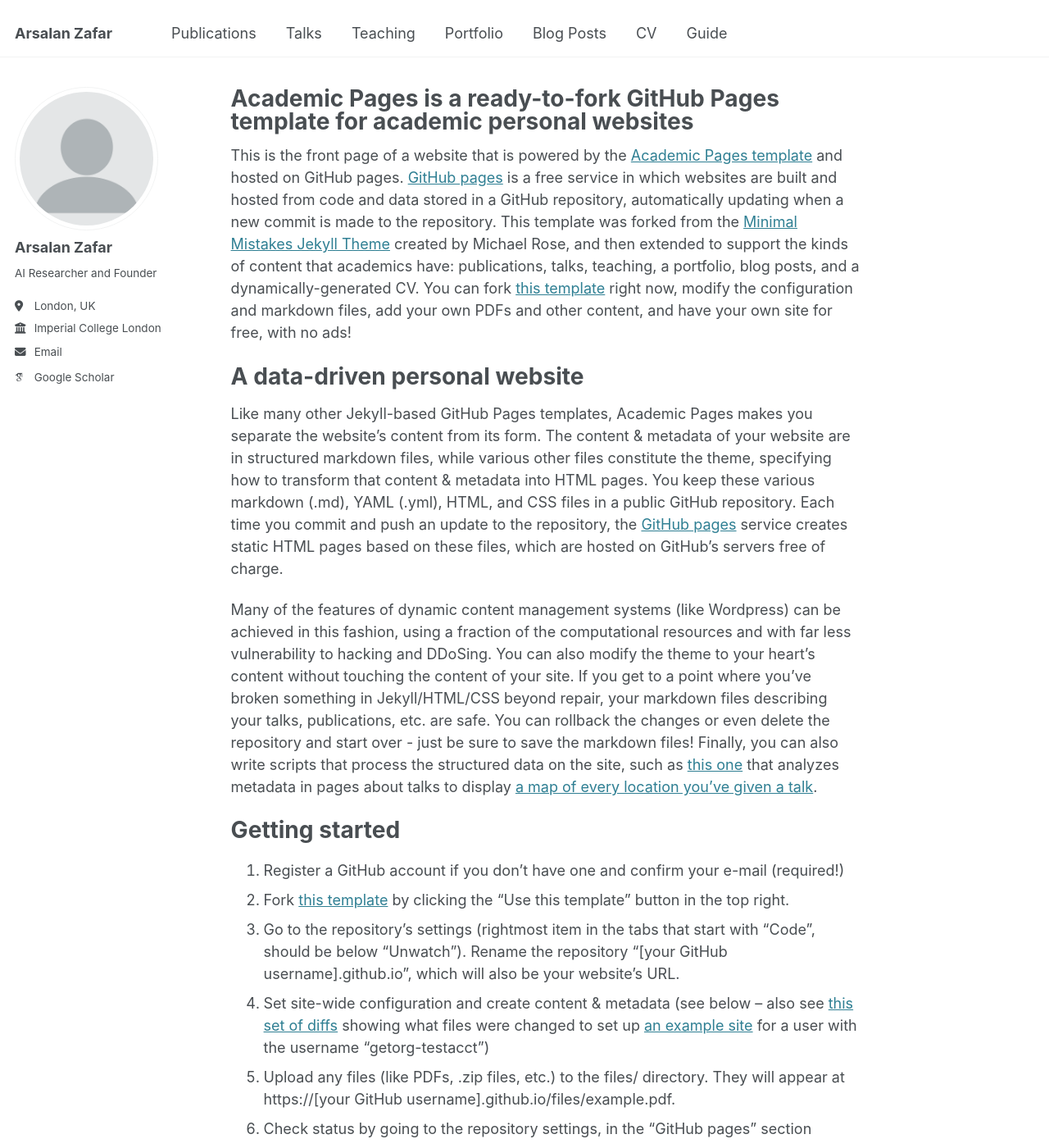
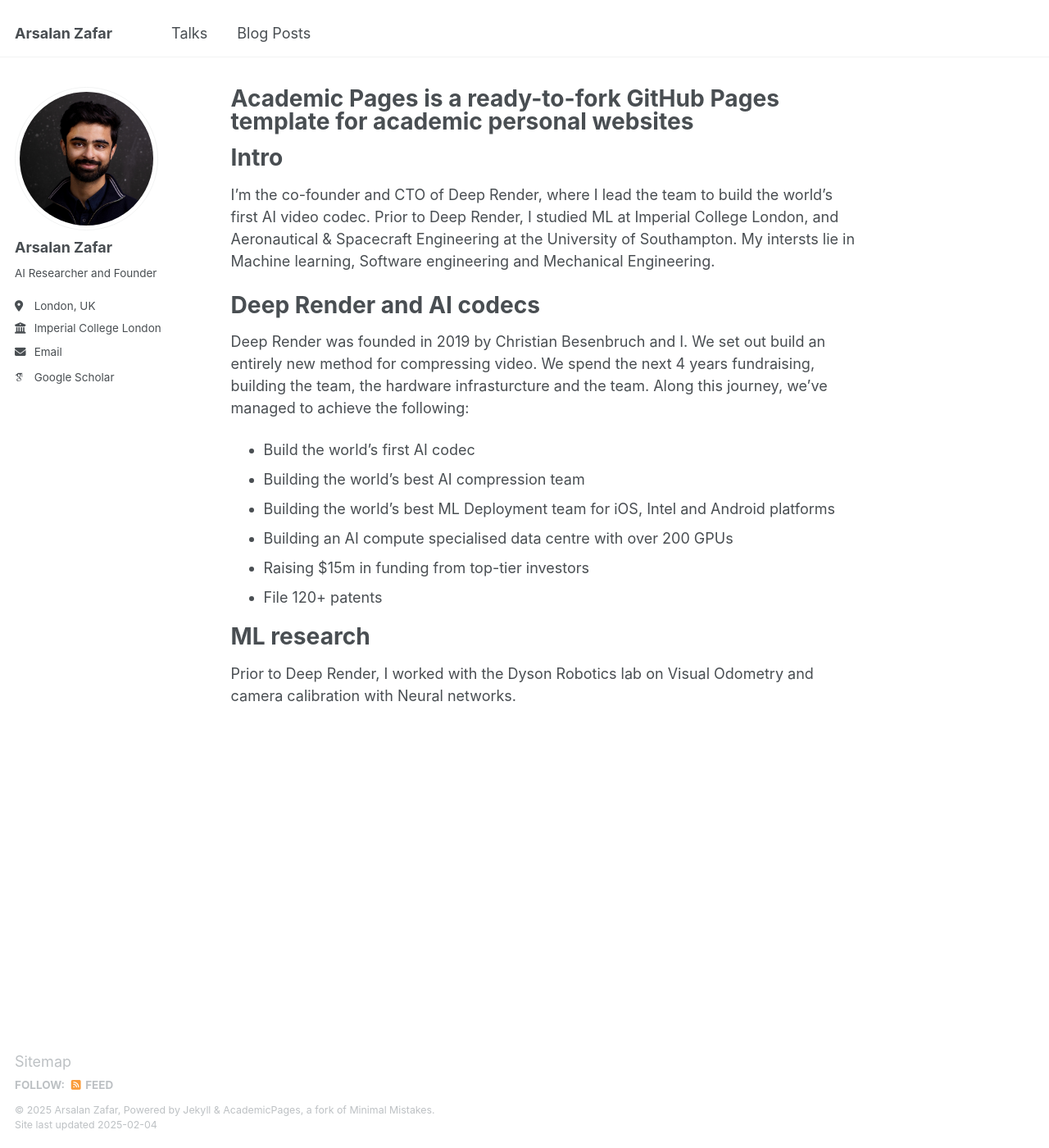
Before and after one commit to Arsalan-zafar/Arsalan-zafar.github.io, a Jekyll site: the page built from _pages/about.md, in a window 1280 px wide and 1400 px high. Shown: the whole window at 82% size. Built offline with Jekyll 4.4.1, drawn with Linux system fonts in a browser that asks for light colours; some web fonts are replaced; some of the changed text lies outside the part shown.

Commit message:
updating profile pic, menues and aboume

```diff
--- a/_config.yml
+++ b/_config.yml
@@ -33,7 +33,7 @@ author:
 
   # Academic websites
   arxiv            : # URL - Update with the correct link to your profile
-  googlescholar    : "https://scholar.google.com/citations?user=PS_CX0AAAAAJ"
+  googlescholar    : "https://scholar.google.com/citations?hl=en&view_op=list_works&gmla=AGd7smGYlkOTaZ85J4CbpSXHm_gkkmRRkcYWGIzG09MJCFfxPE-FuMLiTV-mi4UScFf_ElKytMlMSJYtqmUwcC2lOrcI&user=793RJrIAAAAJ"
   impactstory      : # URL
   orcid            : # URL
   semantic         : # URL
--- a/_pages/about.md
+++ b/_pages/about.md
@@ -6,6 +6,38 @@ redirect_from:
   - /about/
   - /about.html
 ---
+
+
+
+Intro
+======
+
+I'm the co-founder and CTO of Deep Render, where I lead the team to build the world's first AI video codec. Prior to Deep Render, I studied ML at Imperial College London, and Aeronautical & Spacecraft Engineering at the University of Southampton. My intersts lie in Machine learning, Software engineering and Mechanical Engineering.
+
+
+
+Deep Render and AI codecs
+======
+
+Deep Render was founded in 2019 by Christian Besenbruch and I. We set out build an entirely new method for compressing video. We spend the next 4 years fundraising, building the team, the hardware infrasturcture and the team. Along this journey, we've managed to achieve the following:
+- Build the world's first AI codec
+- Building the world's best AI compression team
+- Building the world's best ML Deployment team for iOS, Intel and Android platforms
+- Building an AI compute specialised data centre with over 200 GPUs
+- Raising $15m in funding from top-tier investors
+- File 120+ patents
+
+
+ML research
+======
+
+Prior to Deep Render, I worked with the Dyson Robotics lab on Visual Odometry and camera calibration with Neural networks.
+
+
+
+<!--
+
+
 
 This is the front page of a website that is powered by the [Academic Pages template](https://github.com/academicpages/academicpages.github.io) and hosted on GitHub pages. [GitHub pages](https://pages.github.com) is a free service in which websites are built and hosted from code and data stored in a GitHub repository, automatically updating when a new commit is made to the repository. This template was forked from the [Minimal Mistakes Jekyll Theme](https://mmistakes.github.io/minimal-mistakes/) created by Michael Rose, and then extended to support the kinds of content that academics have: publications, talks, teaching, a portfolio, blog posts, and a dynamically-generated CV. You can fork [this template](https://github.com/academicpages/academicpages.github.io) right now, modify the configuration and markdown files, add your own PDFs and other content, and have your own site for free, with no ads!
 
@@ -47,3 +79,5 @@ Example: editing a markdown file for a talk
 For more info
 ------
 More info about configuring Academic Pages can be found in [the guide](https://academicpages.github.io/markdown/), the [growing wiki](https://github.com/academicpages/academicpages.github.io/wiki), and you can always [ask a question on GitHub](https://github.com/academicpages/academicpages.github.io/discussions). The [guides for the Minimal Mistakes theme](https://mmistakes.github.io/minimal-mistakes/docs/configuration/) (which this theme was forked from) might also be helpful.
+
+-->
```
Also changed, not shown: _data/navigation.yml (+11 -10 lines), images/profile.png.
